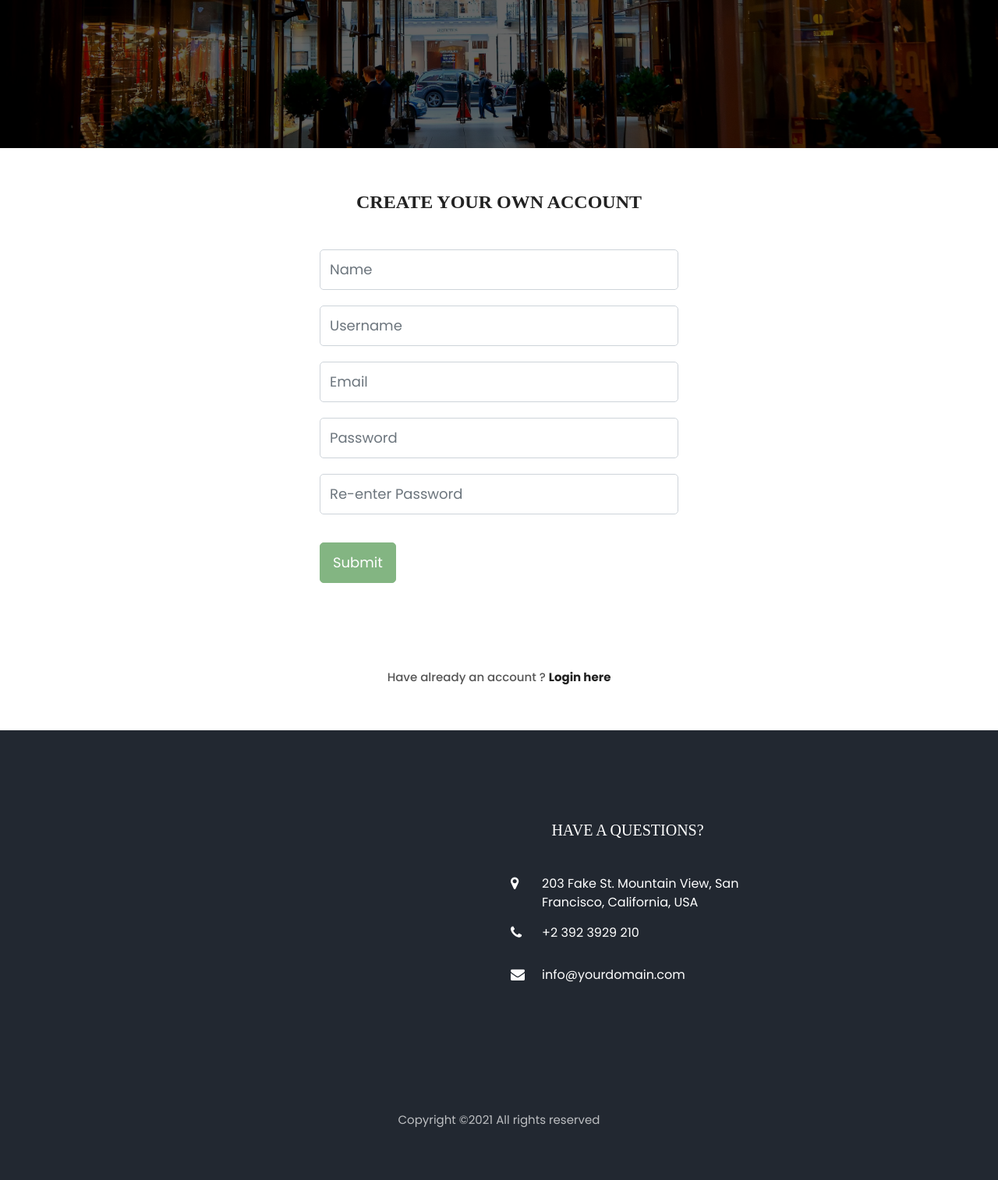
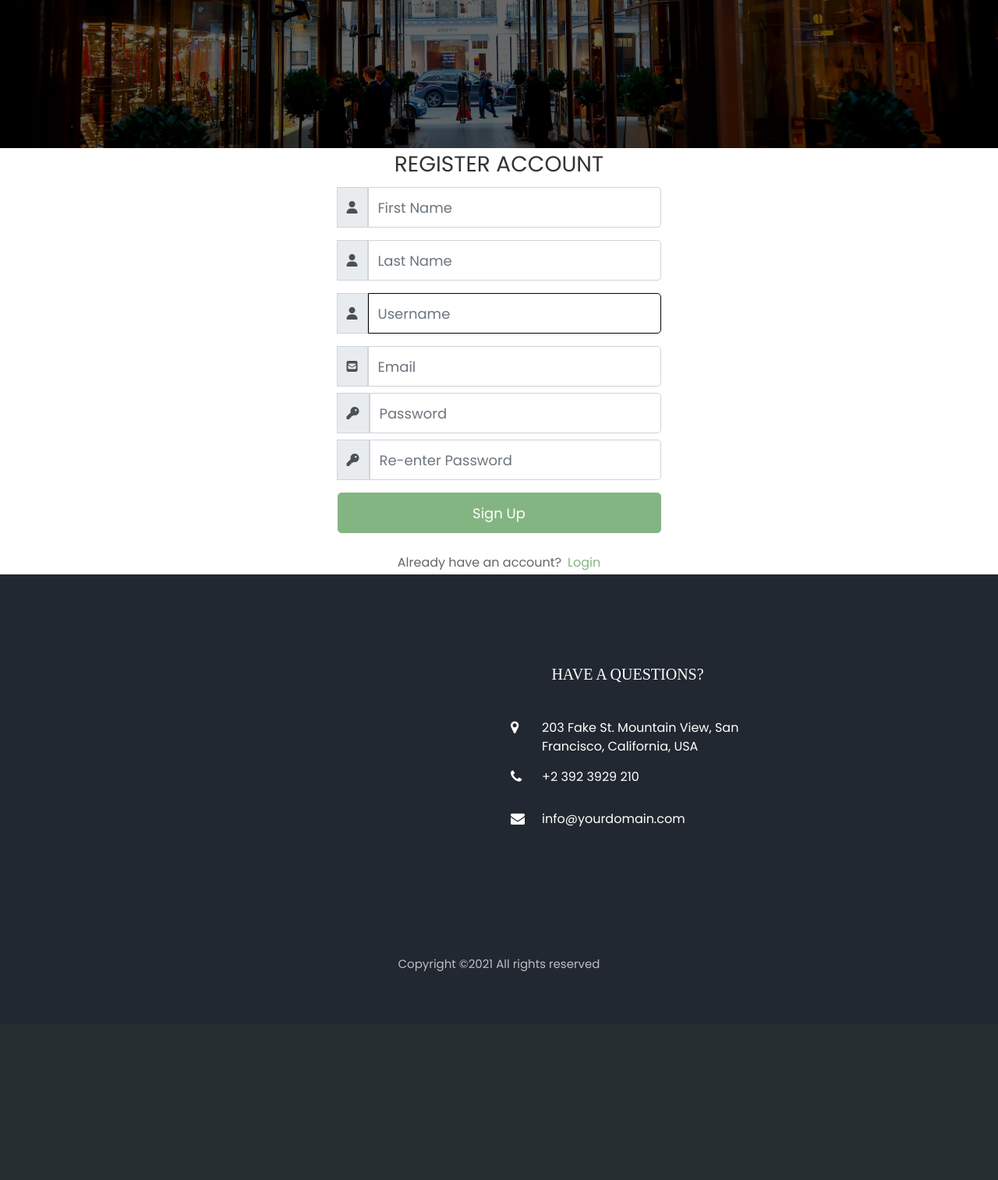
Before and after one commit to DevinnLabs/EBaslat, a Django app: page /register in a window 1280 px wide. Shown: the part 410-1924 px from the top of the page at 78% size. After the commit the page ends 1656 px from the top, so only its background shows below. Run offline with Django 3.2, Linux system fonts and the light colour scheme; some libraries are stand-ins or nearby versions; some web fonts are replaced.

Commit message:
User Registration done

```diff
--- a/Ebaslat/templates/main/features.html
+++ b/Ebaslat/templates/main/features.html
@@ -3,7 +3,6 @@
 
 {% block content %}
 
-    {% include "header.html" %}
     <section class="hero-wrap hero-wrap-2" style="background-image: url({% static 'images/bg_9.jpg' %});"
         data-stellar-background-ratio="0.5">
         <div class="overlay"></div>
--- a/Ebaslat/templates/main/register.html
+++ b/Ebaslat/templates/main/register.html
@@ -16,56 +16,67 @@
     </div>
 </section>
 
-<section>
-    <div class="container-scroller">
-        <div class="container-fluid page-body-wrapper full-page-wrapper">
+<div class="container h-100">
+    <div class="d-flex justify-content-center h-100">
+        <div class="user_card">
+            <div class="d-flex justify-content-center">
+                <h3 id="form-title">REGISTER ACCOUNT</h3>
+            </div>
+            <div class="d-flex justify-content-center form_container">
 
-            <form action="register" method="POST">
+                <form method="POST" action="">
                     {% csrf_token %}
-
-                <section class="signup">
-                    <div class="container">
-                        <div class="signup-content">
-                            <h2>Create Your Own account</h2>
-                            <div class="form-group">
-                                {{form.first_name }}
+                    <div class="input-group mb-3">
+                        <div class="input-group-append">
+                            <span class="input-group-text"><i class="fas fa-user"></i></span>
                         </div>
-                            <div class="form-group">
-                                {{form.last_name }}
+                        {{form.first_name}}
                     </div>
-                            <div class="form-group">
-                                {{form.email }}
+                    <div class="input-group mb-3">
+                        <div class="input-group-append">
+                            <span class="input-group-text"><i class="fas fa-user"></i></span>
                         </div>
-                            <div class="form-group">
-                                {{form.password1 }}
+                        {{form.last_name}}
                     </div>
-                            <div class="form-group">
+                    <div class="input-group mb-3">
+                        <div class="input-group-append">
+                            <span class="input-group-text"><i class="fas fa-user"></i></span>
+                        </div>
+                        {{form.username}}
+                    </div>
+                    <div class="input-group mb-2">
+                        <div class="input-group-append">
+                            <span class="input-group-text"><i class="fas fa-envelope-square"></i></span>
+                        </div>
+                        {{form.email}}
+                    </div>
+                    <div class="input-group mb-2">
+                        <div class="input-group-append">
+                            <span class="input-group-text"><i class="fas fa-key"></i></span>
+                        </div>
+                        {{form.password1}}
+                    </div>
+                    <div class="input-group mb-2">
+                        <div class="input-group-append">
+                            <span class="input-group-text"><i class="fas fa-key"></i></span>
+                        </div>
                         {{form.password2}}
                     </div>
 
-                            <div class="row py-3 button_row">
-                                <div class="col-12 text-center">
-                                    <input type="submit"
-                                        class="btn btn-block btn-primary btn-lg font-weight-medium auth-form-btn m-auto"
-                                        name="Create User">
+                       <div class="d-flex justify-content-center mt-3 login_container">
+                         <input class="btn btn-block btn-primary btn-lg font-weight-medium auth-form-btn" type="submit" value="Sign Up">
+                       </div>
+                </form>
+            </div>
+
+            <div class="mt-4">
+                <div class="d-flex justify-content-center links">
+                    Already have an account? <a href="{% url 'login' %}" class="ml-2">Login</a>
                 </div>
             </div>
-                            <p class="loginhere">
-                                Have already an account ? <a href="login" class="loginhere-link">Login here</a>
-                            </p>
         </div>
     </div>
-                </section>
-            </form>
-            <!-- content-wrapper ends -->
 </div>
-        <!-- page-body-wrapper ends -->
-    </div>
-    <!-- container-scroller -->
-
-    <!-- //Query All input fields -->
-
-</section>
 
 {% endblock content %}
 
@@ -73,11 +84,12 @@
 
 <script>
     var form_fields = document.getElementsByTagName('input')
-    form_fields[1].placeholder = 'Name';
-    form_fields[2].placeholder = 'Username';
-    form_fields[3].placeholder = 'Email';
-    form_fields[4].placeholder = 'Password';
-    form_fields[5].placeholder = 'Re-enter Password';
+    form_fields[1].placeholder = 'First Name';
+    form_fields[2].placeholder = 'Last Name';
+    form_fields[3].placeholder = 'Username';
+    form_fields[4].placeholder = 'Email';
+    form_fields[5].placeholder = 'Password';
+    form_fields[6].placeholder = 'Re-enter Password';
 
 
     for (var field in form_fields) {
```
Also changed, not shown: Ebaslat/main/views.py (+2 -19 lines). Lines whose indentation alone changed are shown as unchanged.
